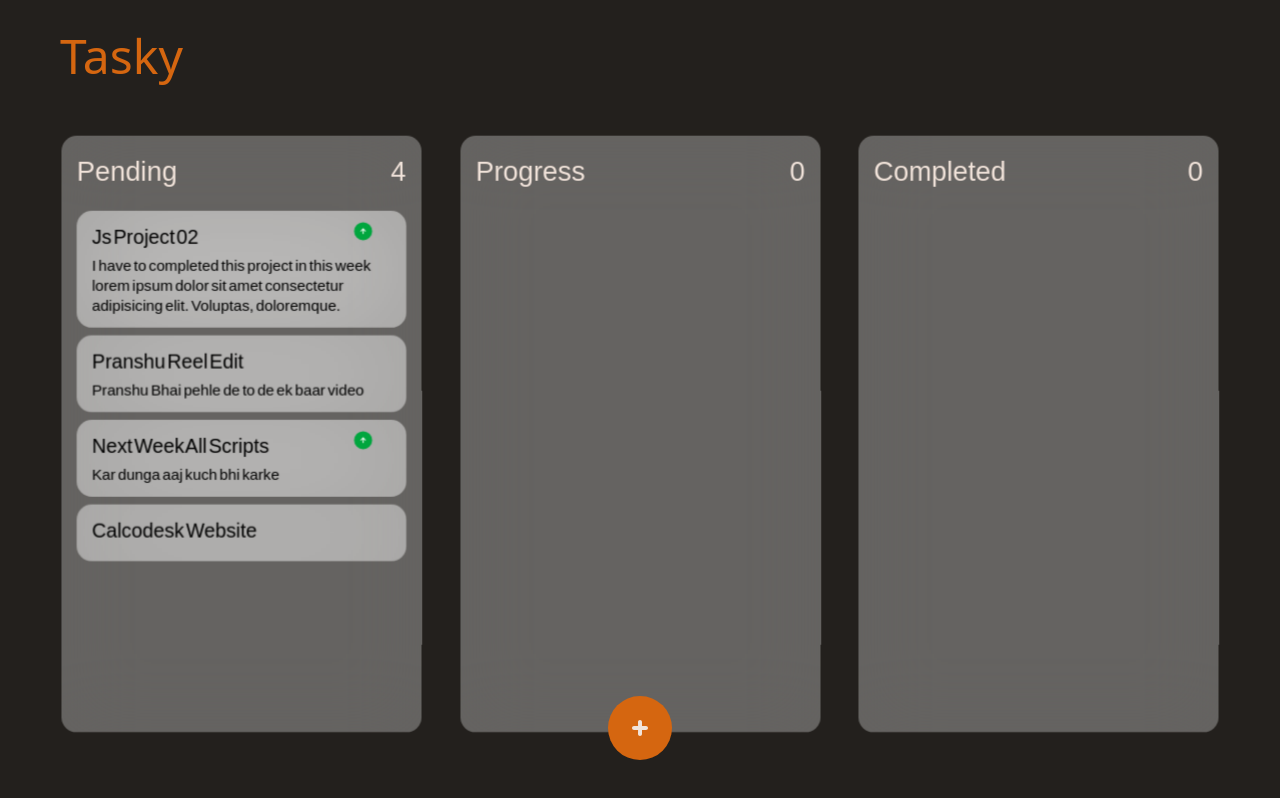
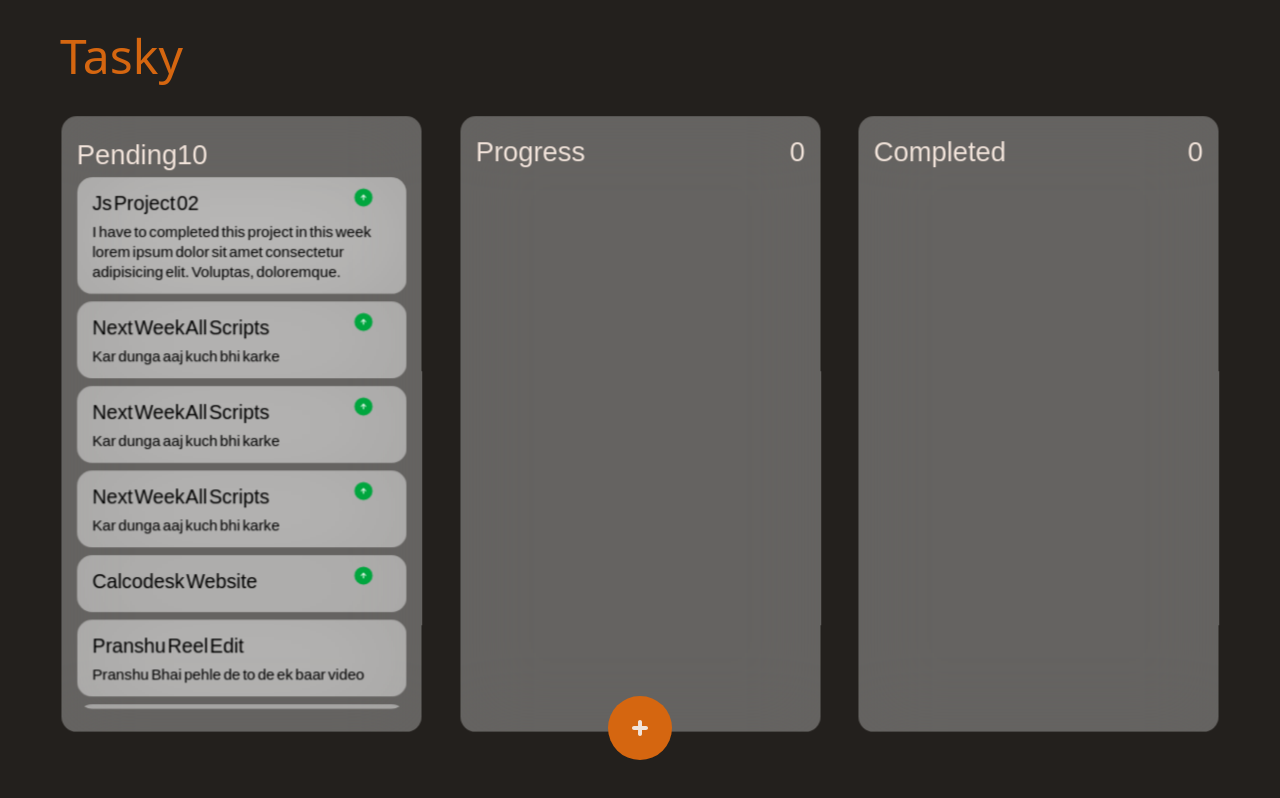
Before and after one commit to harshverma3206/Tasky, a React (Vite) app: page / in a window 1280 px wide. Built offline with nearby package versions, Linux system fonts and the light colour scheme; a web font is replaced by a local one.

Commit message:
Priority sorted

```diff
--- a/src/Main/Hero.jsx
+++ b/src/Main/Hero.jsx
@@ -1,13 +1,77 @@
-import React, { useRef } from 'react'
+import React, { useEffect, useRef, useState } from 'react'
 
 //Icons
 import { TiPlus } from "react-icons/ti";
 import { RxCross1 } from "react-icons/rx";
 
 //Components
-import Pending from '../Components/Pending';
-import Completed from '../Components/Completed';
-import Progress from '../Components/Progress';
+import Pending from './Pending';
+import Completed from './Completed';
+import Progress from './Progress';
+
+//PendingTask Array
+const PendingTask = [
+    {
+        id: 1,
+        name: 'Js Project 02',
+        description: 'I have to completed this project in this week lorem ipsum dolor sit amet consectetur adipisicing elit. Voluptas, doloremque.',
+        priority: true,
+    },
+    {
+        id: 2,
+        name: 'Pranshu Reel Edit',
+        description: 'Pranshu Bhai pehle de to de ek baar video',
+        priority: false,
+    },
+    {
+        id: 3,
+        name: 'Next Week All Scripts',
+        description: 'Kar dunga aaj kuch bhi karke',
+        priority: true,
+    },
+    {
+        id: 4,
+        name: 'Calcodesk Website',
+        description: '',
+        priority: false
+    },
+    {
+        id: 5,
+        name: 'Pranshu Reel Edit',
+        description: 'Pranshu Bhai pehle de to de ek baar video',
+        priority: false,
+    },
+    {
+        id: 6,
+        name: 'Next Week All Scripts',
+        description: 'Kar dunga aaj kuch bhi karke',
+        priority: true,
+    },
+    {
+        id: 7,
+        name: 'Calcodesk Website',
+        description: '',
+        priority: false
+    },
+    {
+        id: 8,
+        name: 'Pranshu Reel Edit',
+        description: 'Pranshu Bhai pehle de to de ek baar video',
+        priority: false,
+    },
+    {
+        id: 9,
+        name: 'Next Week All Scripts',
+        description: 'Kar dunga aaj kuch bhi karke',
+        priority: true,
+    },
+    {
+        id: 10,
+        name: 'Calcodesk Website',
+        description: '',
+        priority: true
+    }
+];
 
 const Hero = () => {
 
@@ -16,38 +80,20 @@ const Hero = () => {
     const progressRef = useRef()
     const completedRef = useRef()
 
-    const PendingTask = [
-        {
-            name: 'Js Project 02',
-            description: 'I have to completed this project in this week lorem ipsum dolor sit amet consectetur adipisicing elit. Voluptas, doloremque.',
-            priority: 'true',
-        },
-        {
-            name: 'Pranshu Reel Edit',
-            description: 'Pranshu Bhai pehle de to de ek baar video',
-            priority: 'false',
-        },
-        {
-            name: 'Next Week All Scripts',
-            description: 'Kar dunga aaj kuch bhi karke',
-            priority: 'true',
-        },
-        {
-            name: 'Calcodesk Website',
-            description: '',
-            priority: 'false'
-        }
-    ];
-
     //Function of Drag Handler
     const DragHandle = (ref) => ({
+        onDrag: (e) => {
+            // console.log(e);
+        },
         onDragEnter: () => {
             ref.current.classList.add("HighlightClass");
         },
-        onDragLeave: () => {
+        onDragLeave: (e) => {
+            if (ref.current.contains(e.relatedTarget)) return;
             ref.current.classList.remove("HighlightClass");
         },
-        onDrop: () => {
+        onDrop: (e) => {
+            e.preventDefault()
             ref.current.classList.remove("HighlightClass");
         },
         onDragOver: (e) => {
@@ -64,9 +110,9 @@ const Hero = () => {
             <h1 className='lg:px-10! fixed top-5 left-5'>Tasky</h1>
 
             {/* Board */}
-            <div className='transitionClass flex flex-col lg:flex-row gap-5 justify-between mt-25! lg:grow pb-8!'>
+            <div className='transitionClass flex flex-col lg:flex-row gap-5 justify-between mt-20! lg:grow pb-8!'>
                 <Pending
-                    Task={PendingTask}
+                    Tasks={PendingTask}
                     dragEvent={DragHandle(pendingRef)}
                     columnRef={pendingRef}
                 />
--- a/src/Components/Pending.jsx
+++ b/src/Main/Pending.jsx
@@ -1,27 +1,32 @@
-import React, { use, useRef, useState } from 'react'
+import React, { use, useEffect, useMemo, useRef, useState } from 'react'
 
 //Icons
 import { RxCross1 } from "react-icons/rx";
 import { FaArrowUp } from "react-icons/fa";
 
-const Pending = ({ Task, dragEvent, columnRef }) => {
+const Pending = ({ Tasks, dragEvent, columnRef }) => {
+
+    const sortedTask = useMemo(() => (
+        [...Tasks].sort((a, b) => b.priority - a.priority)
+    ), [Tasks])
+
 
     return (
         <div
             {...dragEvent}
             ref={columnRef}
-            className='transitionClass lg:scale-95 bg-[var(--primary-light)] p-4! lg:px-4! rounded-2xl w-full min-h-[280px] backdrop-blur-2xl'
+            className='transitionClass relative lg:scale-95 bg-[var(--primary-light)] p-4! lg:px-4! rounded-2xl w-full min-h-[280px] backdrop-blur-2xl'
         >
-            <div className='flex justify-between mb-5!'>
+            <div className='fixed top-5 flex'>
                 <h2>Pending</h2>
-                <h2>{Task.length}</h2>
+                <h2>{Tasks.length}</h2>
             </div>
 
-            <div className='flex flex-col gap-2'>
-                {Task.map((task, index) => (
+            <div className='flex flex-col gap-2 overflow-scroll h-[70vh] rounded-2xl mt-12!'>
+                {sortedTask.map((task, index) => (
                     <div
                         draggable='true'
-                        key={index}
+                        key={task.id}
                         className='bg-[var(--glass-color)] backdrop-blur-3xl px-4! py-3! rounded-2xl cursor-grab group relative'
                     >
                         <h3>{task.name}</h3>
@@ -29,7 +34,7 @@ const Pending = ({ Task, dragEvent, columnRef }) => {
                         <button className='bg-red-700/70 rounded-full p-1.5! cursor-default! active:scale-80 text-red-50 font-bold md:opacity-0 group-hover:opacity-100 fixed top-3 right-3'>
                             <RxCross1 size={7} strokeWidth={1.5} />
                         </button>
-                        {task.priority === 'true' && (
+                        {task.priority === true && (
                             <button
                                 className='bg-green-600 rounded-full p-1.5! cursor-default! text-green-50 font-bold fixed top-3 right-9'>
                                 <FaArrowUp size={7} strokeWidth={1.5} />
```
Also changed, not shown: src/Main/Completed.jsx (renamed from src/Components/Completed.jsx), src/Main/Progress.jsx (renamed from src/Components/Progress.jsx).
